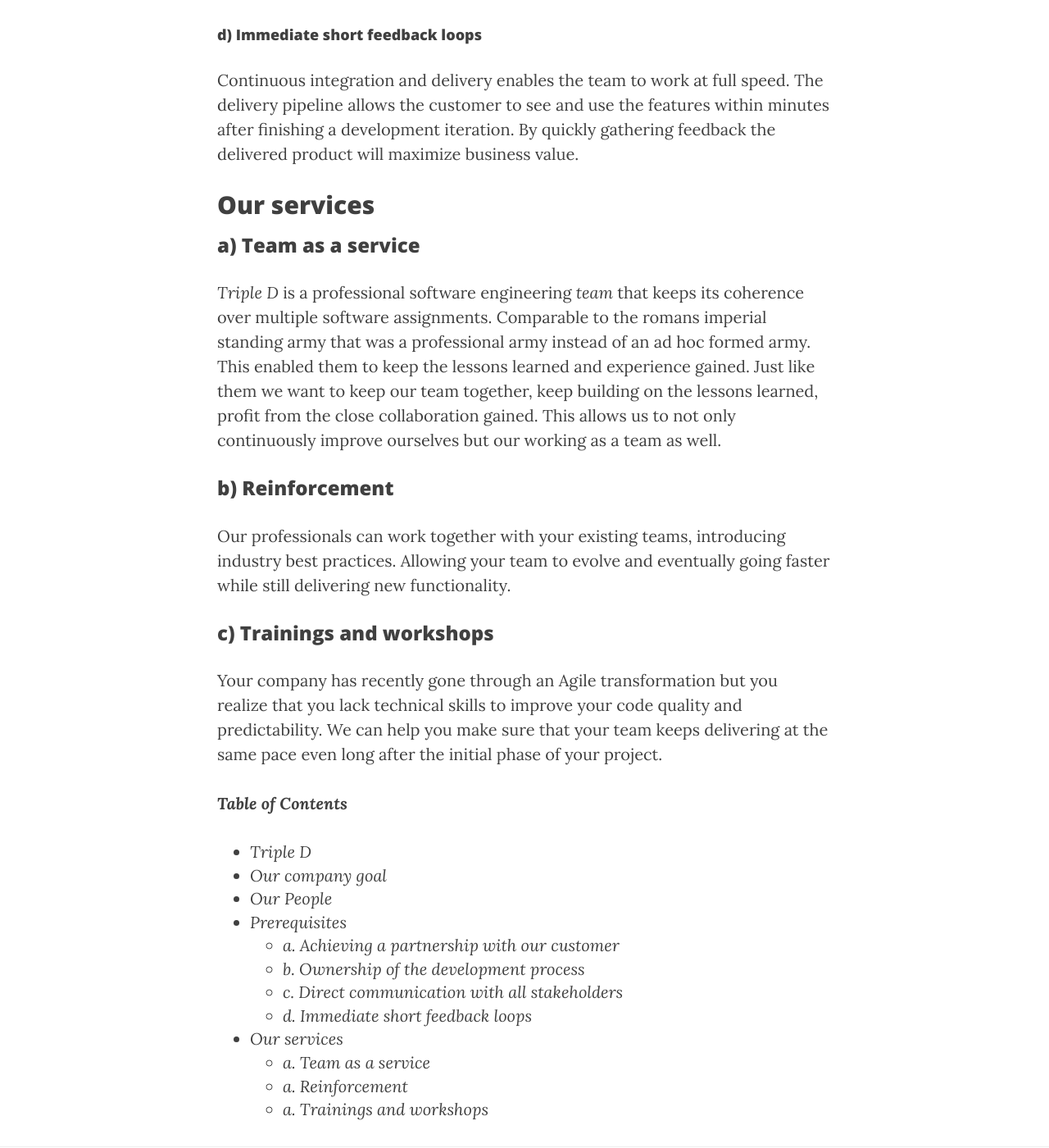
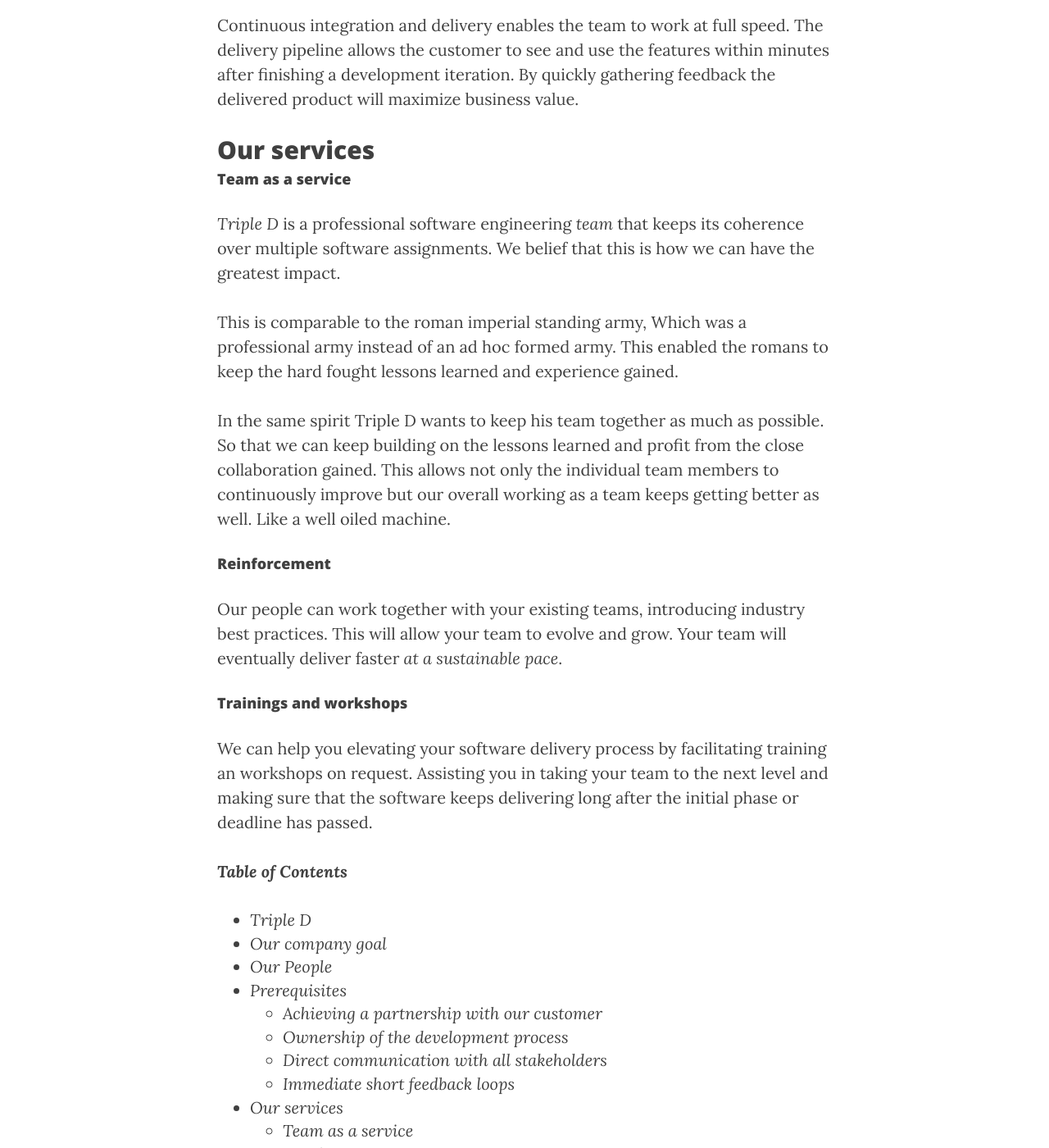
Before and after one commit to tripledio/tripledio.github.io, a Jekyll site: the page built from about.md, in a window 1280 px wide and 1400 px high, scrolled down 2938 px. Shown: the whole window at 82% size. Built offline with Jekyll 4.4.1, drawn with Linux system fonts in a browser that asks for light colours; nearby versions of some CDN libraries; some of the changed text lies outside the part shown.

Commit message:
refactor after remarks Dino

````diff
--- a/about.md
+++ b/about.md
@@ -6,18 +6,18 @@
 ---
 ## Triple D  <a name="1"/>
 
-###### We don't want to be a big company. We want to be a _professional_ company.
+*Triple D* is a belgian software development company that was founded by us, a group of passionate veteran software engineers.
 
-*Triple D* is a belgian software development company that was founded by a group of veteran software engineers. It's *not* a consulting company, the goal is *not* to sell resources. Triple D's passion is to deliver the software that fits your needs. As fast as possible, without bugs.  Delivering the value you need, now and in the future!
+ Our passion is delivering software that really fits your needs. We aim to do have a lasting positive impact on your codebase and your organisation.
 
-## Our company goal  <a name="2"/>
+## What drives us?  <a name="2"/>
 
-Our overall driving goal is to deliver high quality, rock SOLID, well designed software. Creating products that will fit your needs and that will pay of their investments for years to come. A challenging job well done, that is what we aim for.
+Our main motivation is delivering high quality, rock SOLID and well designed software. We want to create products that will fit your needs and that will pay of their investments for years to come. A challenging job well done, that is what we aim for.
 
 
 ## Our people <a name="3"/>
 
-The one and only part of our company is it's people. That's why we want to be great, all round software engineers.
+The main asset of our company is of course it's people. That's why we strive to be great, all-round software engineers. We aim to have a wealth of experience in the wide variety of skills that make up software development.
 
 #### Practice
 
@@ -27,13 +27,9 @@
 
    In order to achieve this high standard, We abide to a set of principles.
 
-
-That's why all *Triple D* professionals are
-```markdown
-   + Constantly learning and keeping themselves up to date
-   + Continuously practicing their craft
+   + Constantly learning and keeping ourselves up to date
+   + Continuously practicing our craft
    + Working methodical and disciplined
-```
 
 This enables us to work fast and steady when it matters. While still delivering quality work.
 
@@ -41,41 +37,45 @@
 
 #### More then code
 
-In order to create successful software systems a great diversity of skills is needed. *A lot of them are non technical*. Gathering the requirements, fostering collaboration, good design, searching for new insights, working together ... All of these properties are part of the skill set that we are constantly working on.
+In order to create successful software systems a great diversity of skills is needed. *A lot of them are non technical*. Gathering the requirements, fostering collaboration, good design, searching for new insights, working together ...
 
-So when you hire Triple D, you hire a professional who is well versed in a lot of topics.
+When you hire Triple D, you hire a professional who is well versed in a wide range of topics.
 
 ## Prerequisites  <a name="4"/>
 
-In order to achieve our ambitious goal we believe that there are prerequisites to make this possible.
+In order to achieve our ambitious goal we believe that there are certain prerequisites in order to make this possible.
 
-#### a) A close and honest partnership with our customer. <a name="4.a"/>
+#### A close and honest partnership with our customer. <a name="4.a"/>
    We value open communication more then negotiated contracts. The end goal of a successful partnership is that both partners are pleased with the result. We want to build the software you *need*. Enabling you to continuously reap the benefits from a well designed solution both now and in the *future*. For this open and honest communication is necessary. How else can we built *your* great software *together*?
 
 
-#### b) Ownership of the development process <a name="4.b"/>
+#### Ownership of the development process <a name="4.b"/>
 When you hire Triple D, you hire people who have spent a lot of their time in getting proficient in their job. Which is so much more then writing code. Let us own to whole development process. So that we can really deliver.
 
 > We do not offer a one size fits-all solution, we offer a rocket boosted start.
 
-#### c) Direct communication with all stakeholders <a name="4.c"/>
+#### Direct communication with all stakeholders <a name="4.c"/>
 We don't believe in long communication chains and huge documents. We talk to the business, we build software for them, they should be the ones we are talking to.
 
 
-#### d) Immediate short feedback loops <a name="4.d"/>
+#### Immediate short feedback loops <a name="4.d"/>
    Continuous integration and delivery enables the team to work at full speed. The delivery pipeline allows the customer to see and use the features within minutes after finishing a development iteration. By quickly gathering feedback the delivered product will maximize business value.
 
 
 ## Our services <a name="5"/>
 
-### a) Team as a service <a name="5.a"/>
-*Triple D* is a professional software engineering *team* that keeps its coherence over multiple software assignments. Comparable to the romans imperial standing army that was a professional army instead of an ad hoc formed army. This enabled them to keep the lessons learned and experience gained. Just like them we want to keep our team together, keep building on the lessons learned, profit from the close collaboration gained. This allows us to not only continuously improve ourselves but our working as a team as well.
+#### Team as a service <a name="5.a"/>
+*Triple D* is a professional software engineering *team* that keeps its coherence over multiple software assignments. We belief that this is how we can have the greatest impact.
 
-### b) Reinforcement <a name="5.b"/>
-Our professionals can work together with your existing teams, introducing industry best practices. Allowing your team to evolve and eventually going faster while still delivering new functionality.
+This is comparable to the roman imperial standing army, Which was a professional army instead of an ad hoc formed army. This enabled the romans to keep the hard fought lessons learned and experience gained.
 
-### c) Trainings and workshops <a name="5.c"/>
-Your company has recently gone through an Agile transformation but you realize that you lack technical skills to improve your code quality and predictability. We can help you make sure that your team keeps delivering at the same pace even long after the initial phase of your project.
+In the same spirit Triple D wants to keep his team together as much as possible. So that we can keep building on the lessons learned and profit from the close collaboration gained. This allows not only the individual team members to continuously improve but our overall working as a team keeps getting better as well. Like a well oiled machine.
+
+#### Reinforcement <a name="5.b"/>
+Our people can work together with your existing teams, introducing industry best practices. This will allow your team to evolve and grow. Your team will eventually deliver faster *at a sustainable pace*.
+
+#### Trainings and workshops <a name="5.c"/>
+We can help you elevating your software delivery process by facilitating training an workshops on request. Assisting you in taking your team to the next level and making sure that the software keeps delivering long after the initial phase or deadline has passed.
 
 _**Table of Contents**_
 
@@ -83,11 +83,11 @@
 * _[Our company goal](#2)_
 * _[Our People](#3)_
 * _[Prerequisites](#4)_
-  + _[a. Achieving a partnership with our customer](#4.a)_
-  + _[b. Ownership of the development process](#4.b)_
-  + _[c. Direct communication with all stakeholders](#4.c)_
-  + _[d. Immediate short feedback loops ](#4.d)_
+  + _[Achieving a partnership with our customer](#4.a)_
+  + _[Ownership of the development process](#4.b)_
+  + _[Direct communication with all stakeholders](#4.c)_
+  + _[Immediate short feedback loops ](#4.d)_
 * _[Our services](#5)_
-  + _[a. Team as a service](#5.a)_
-  + _[a. Reinforcement](#5.b)_
-  + _[a. Trainings and workshops](#5.c)_
+  + _[Team as a service](#5.a)_
+  + _[Reinforcement](#5.b)_
+  + _[Trainings and workshops](#5.c)_
````
